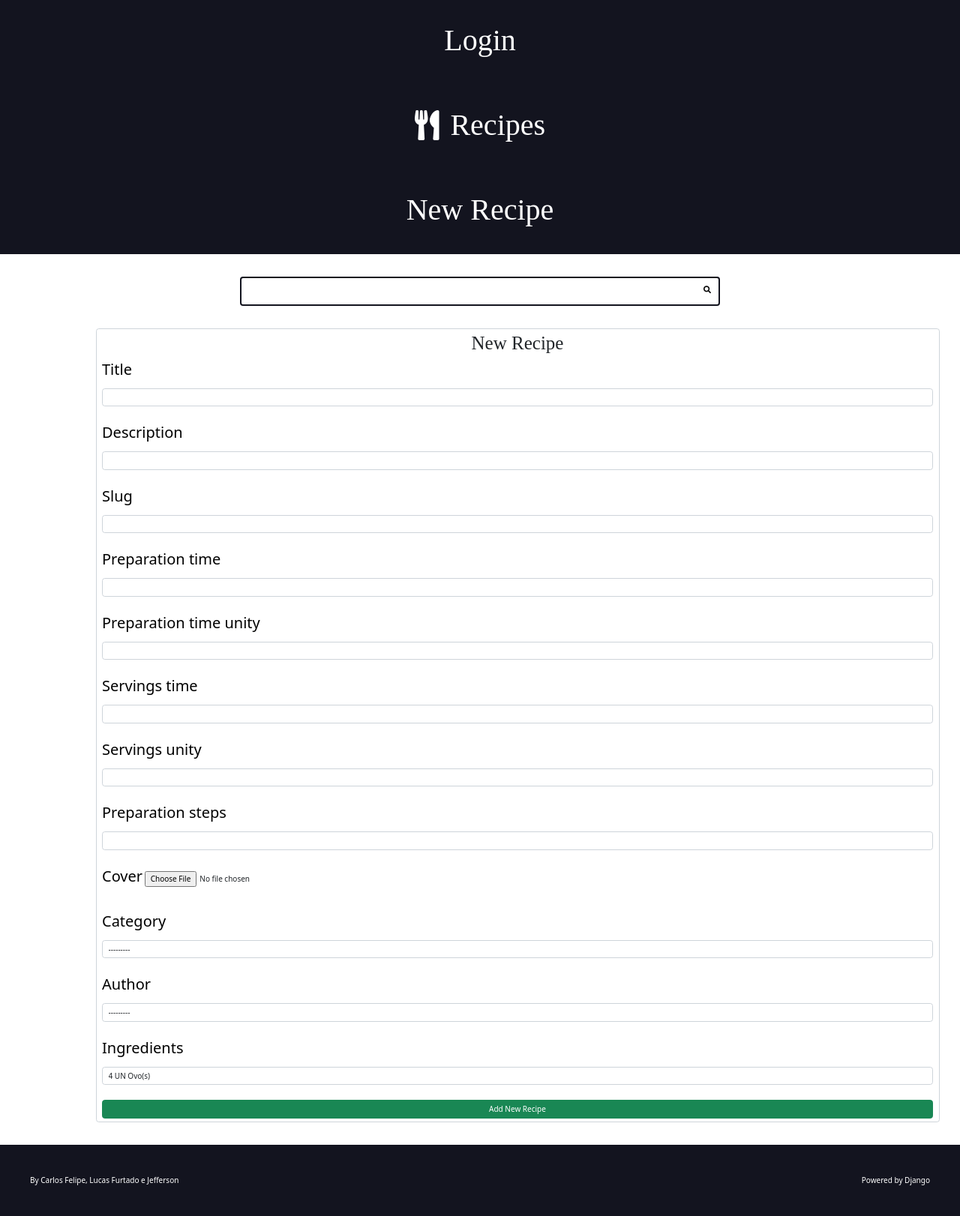
After one commit to jefftdb/Django, a Django app: page /new_recipe in a window 1280 px wide. The commit adds this page. Shown: the whole page at 75% size. Run offline with Django 5.2, Linux system fonts and the light colour scheme; data comes from the database, SQL or seed files in the repository; both versions use the stored data as it was after the commit; some web fonts are replaced.

Commit message:
make form of CRUD

```diff
--- a/base_templates/global/base.html
+++ b/base_templates/global/base.html
@@ -5,6 +5,7 @@
 
 <head>
     <title>{% block title %}{% endblock title %} receitas</title>
+    <link href="https://cdn.jsdelivr.net/npm/bootstrap@5.2.2/dist/css/bootstrap.min.css" rel="stylesheet" integrity="sha384-Zenh87qX5JnK2Jl0vWa8Ck2rdkQ2Bzep5IDxbcnCeuOxjzrPF/et3URy9Bv1WTRi" crossorigin="anonymous">
 </head>
 
 <body>
--- /dev/null
+++ b/recipes/forms.py
@@ -0,0 +1,39 @@
+from django import forms
+
+from .models import Recipe
+
+
+class RecipeForms(forms.ModelForm):
+
+    class Meta:
+        model = Recipe
+        fields= [
+            'title',
+            'description',
+            'slug',
+            'preparation_time',
+            'preparation_time_unity',
+            'servings_time',
+            'servings_unity',
+            'preparation_steps',
+            'cover',
+            'category',
+            'author',
+            'ingredients',
+            ]
+
+        widgets = {
+
+            'title': forms.TextInput(attrs={'class':'form-control'}),
+            'description': forms.TextInput(attrs={'class':'form-control'}),
+            'slug': forms.TextInput(attrs={'class':'form-control'}),
+            'preparation_time': forms.TextInput(attrs={'class':'form-control'}),
+            'preparation_time_unity': forms.TextInput(attrs={'class':'form-control'}),
+            'servings_time': forms.TextInput(attrs={'class':'form-control'}),
+            'servings_unity': forms.TextInput(attrs={'class':'form-control'}),
+            'preparation_steps': forms.TextInput(attrs={'class':'form-control'}),
+            'category': forms.Select(attrs={'class':'form-control'}),
+            'author': forms.Select(attrs={'class':'form-control'}),
+            'ingredients': forms.Select(attrs={'class':'form-control'}),
+
+        }
--- a/recipes/models.py
+++ b/recipes/models.py
@@ -13,7 +13,7 @@ class Measure(models.Model):
 class Ingredient(models.Model):
     id = models.AutoField(primary_key=True)
     name = models.CharField(max_length=65)
-    amount = models.CharField(max_length=65)
+    amount = models.CharField(max_length=65, null=True)
     measures = models.ForeignKey(Measure, on_delete=models.SET_NULL, null=True)
 
     def __str__(self):
@@ -29,18 +29,18 @@ class Category(models.Model):
 
 class Recipe(models.Model):
     id = models.AutoField(primary_key=True)
-    title = models.CharField(max_length=65)
-    description = models.CharField(max_length=165)
+    title = models.CharField(max_length=200)
+    description = models.CharField(max_length=500)
     slug =  models.SlugField()
     preparation_time = models.IntegerField()
     preparation_time_unity = models.CharField(max_length=65)
     servings_time = models.IntegerField()
     servings_unity = models.CharField(max_length=65)
     preparation_steps = models.TextField()
-    preparation_steps_is_html = models.BooleanField(default=False)
+    preparation_steps_is_html = models.BooleanField(default=True)
     created_at = models.DateTimeField(auto_now_add=True)
-    updated_at = models.DateTimeField(auto_now=True)
-    is_published = models.BooleanField(default=False)
+    updated_at = models.DateTimeField(auto_now=True, null=True)
+    is_published = models.BooleanField(default=True)
     cover = models.ImageField(upload_to='recipes/static/recipes/img')
     category = models.ForeignKey(Category, on_delete=models.SET_NULL, null=True)
     author = models.ForeignKey(User, on_delete=models.SET_NULL, null=True)
--- /dev/null
+++ b/recipes/templates/recipes/pages/new_recipe.html
@@ -0,0 +1,25 @@
+{% extends "global/base.html" %}
+
+{% block title %}Receitas{% endblock title %}
+
+{% block content %}
+<div class="main-content main-content-detail container">
+    <section class="form-control" style="margin-left: 5em">
+        <form action= "new_recipe" method="POST">
+            {% csrf_token%}
+            <h1 style="text-align: center;">New Recipe</h1>
+            <div class="row">
+                {% for field in form.visible_fields %}
+                <div class="col-12 col-lg-12" style="margin-bottom: 20px;">
+                    <label for="{{ field.id_for_label }}" style="color: #000000; font-size: 20px; margin-bottom: 10px;">{{field.label}}</label>
+                    {{ field }}
+                </div>
+                {% endfor %}
+            </div>
+            <div>
+                <button type="submit" class="btn btn-success col-12" style="padding: top 5px;">Add New Recipe</button>
+            </div>
+        </form>
+    </section>
+</div>
+{% endblock content %}
--- a/recipes/templates/recipes/partials/footer.html
+++ b/recipes/templates/recipes/partials/footer.html
@@ -1,6 +1,6 @@
 <footer class="main-footer">
     <div class="developer">
-        <a href="#" target="_blank" rel="no-referrer nooper">By Carlos Felipe</a>
+        <a href="#" target="_blank" rel="no-referrer nooper">By Carlos Felipe, Lucas Furtado e Jefferson</a>
     </div>
 
     <div class="powered">
--- a/recipes/templates/recipes/partials/header.html
+++ b/recipes/templates/recipes/partials/header.html
@@ -1,5 +1,12 @@
 
 <header class="main-header-container">
+    <div class="main-header container">
+        <h1>
+            <a class="main-logo" href="{% url "recipes:login" %}">
+                <span class="main-logo-text main-logo-second">Login</span>
+            </a>
+        </h1>
+    </div>
     <div class="main-header container">
         <h1>
             <a class="main-logo" href="{% url "recipes:home" %}">
@@ -8,4 +15,11 @@
             </a>
         </h1>
     </div>
+    <div class="main-header container">
+        <h1>
+            <a class="main-logo" href="{% url "recipes:new_recipe" %}">
+                <span class="main-logo-text main-logo-second">New Recipe</span>
+            </a>
+        </h1>
+    </div>
 </header>
--- a/recipes/urls.py
+++ b/recipes/urls.py
@@ -17,4 +17,7 @@ app_name = 'recipes'
 urlpatterns = [
     path('', views.home, name="home"), # Home
     path('recipes/<int:id>/', views.recipe, name="recipe"),
+    path('new_recipe', views.new_recipe, name="new_recipe"),
+    path('recipes/delete_recipe', views.delete_recipe, name="delete_recipe"),
+    path('recipes/login', views.login, name="login"),
 ]
--- a/recipes/views.py
+++ b/recipes/views.py
@@ -1,6 +1,7 @@
 from django.shortcuts import render
 from utills.recipes.factory import make_recipe
 from recipes.models import Recipe
+from .forms import RecipeForms
 
 # Create your views here.
 
@@ -14,3 +15,23 @@ def recipe(request, id):
         'recipe': Recipe.objects.get(id=id),
         'is_detail_page': True,
     })
+
+def new_recipe(request):
+
+    if request.method == 'POST':
+        form = RecipeForms(request.POST, request.FILES)
+        if form.is_valid():
+            form.save()
+            form = RecipeForms()
+    else:
+        form = RecipeForms()
+    return render(request, 'recipes/pages/new_recipe.html', {'form':form})
+
+def edit_recipe(request):
+    pass
+
+def delete_recipe(request):
+    pass
+
+def login(request):
+    pass
```
Also changed, not shown: recipes/static/recipes/css/style.css (+19 -0 lines), recipes/templates/recipes/partials/recipe.html (+8 -0 lines), db.sqlite3, recipes/migrations/0006_alter_recipe_cover_alter_recipe_is_published.py (added), recipes/migrations/0007_alter_recipe_updated_at.py (added), recipes/migrations/0008_alter_ingredient_amount_alter_recipe_description_and_more.py (added), recipes/static/recipes/img/WhatsApp_Image_2024-03-06_at_16.44.55_1.jpeg (deleted), recipes/templates/recipes/partials/search.html (line endings or trailing spaces).
